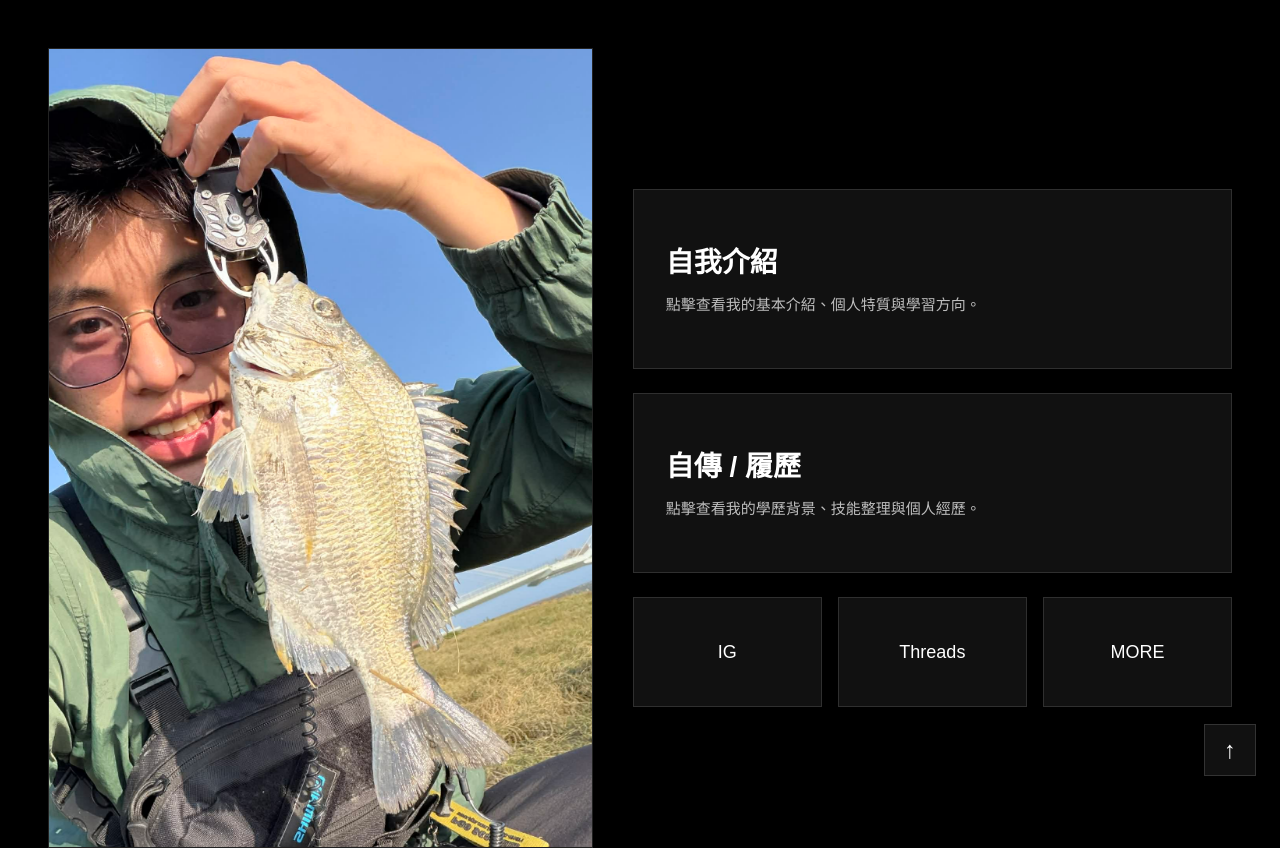
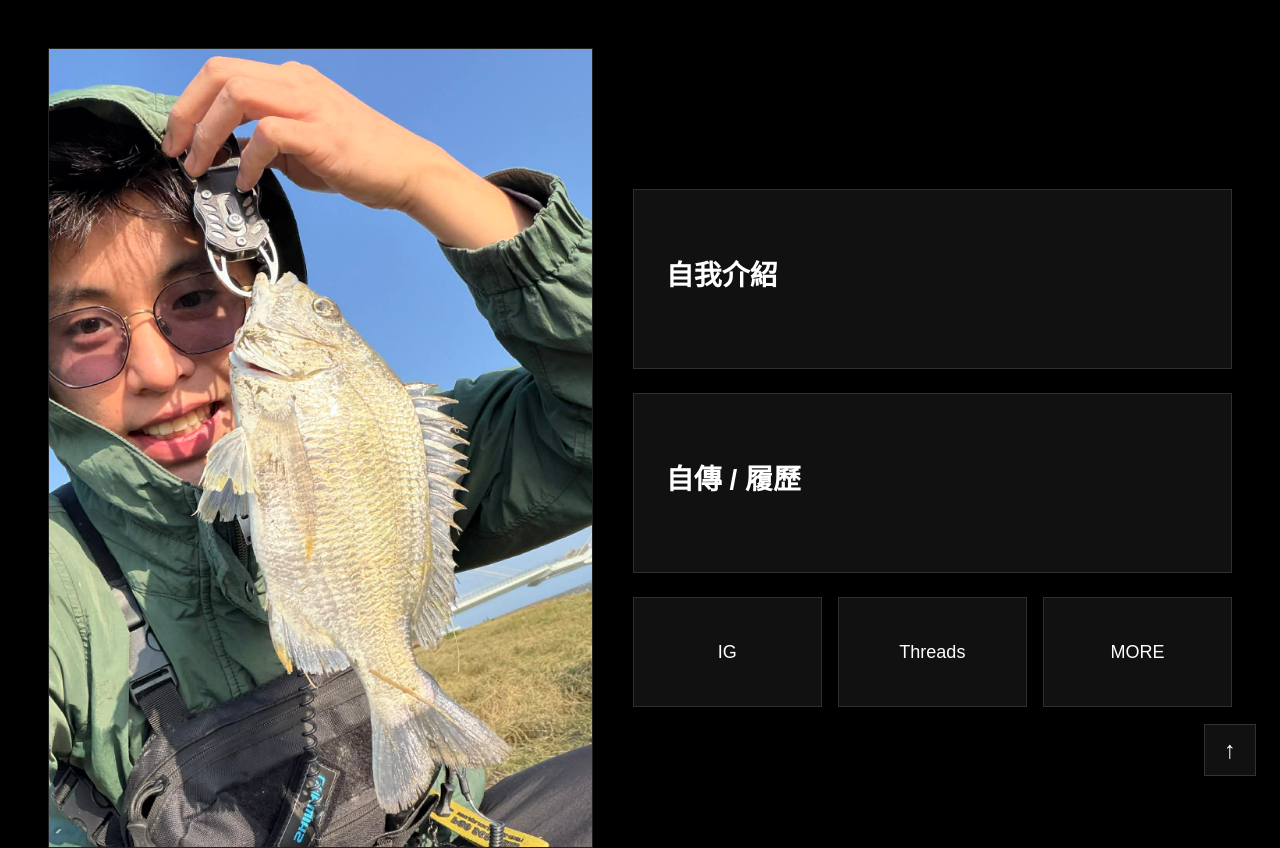
Before and after one commit to randyRIPs/myweb, a plain HTML site: page index.html in a window 1280 px wide. Shown: the top 848 px of the page. Drawn offline with Linux system fonts and the light colour scheme.

Commit message:
Add files via upload

```diff
--- a/index.html
+++ b/index.html
@@ -20,14 +20,14 @@
             <a href="#about">
                 <div class="card">
                     <h2>自我介紹</h2>
-                    <p>點擊查看我的基本介紹、個人特質與學習方向。</p>
+                    <p></p>
                 </div>
             </a>
 
             <a href="resume.html">
                 <div class="card">
                     <h2>自傳 / 履歷</h2>
-                    <p>點擊查看我的學歷背景、技能整理與個人經歷。</p>
+                    <p></p>
                 </div>
             </a>
 
```
